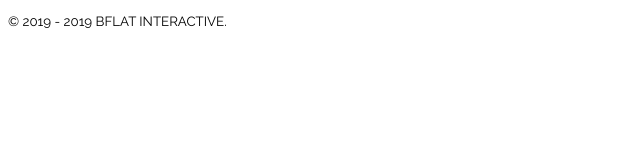
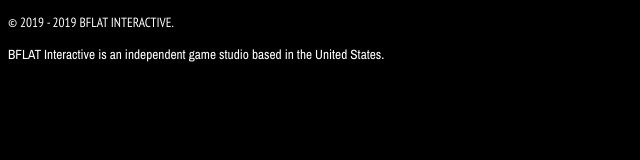
Before and after one commit to BFLATInteractive/dynamic-timestamp, a plain HTML site: page docs/index.html in a window 1280 px wide. Shown: the whole page, without its empty margins (0-640 px from the left). Drawn offline with nearby package versions, Linux system fonts and the light colour scheme.

Commit message:
Update index.html

```diff
--- a/docs/index.html
+++ b/docs/index.html
@@ -2,12 +2,21 @@
 <html>
 
 <head>
-    <link href="https://fonts.googleapis.com/css?family=Raleway" rel="stylesheet">
+    <link href="https://fonts.googleapis.com/css?family=PT+Sans+Narrow" rel="stylesheet">
+    <link href="https://fonts.googleapis.com/css?family=Archivo+Narrow" rel="stylesheet">
     <style>
+        body {
+            background-color: black;
+        }
         p.a {
             font-size: 10pt;
-            font-family: 'Raleway', sans-serif;
-            color: Black;
+            font-family: 'PT Sans Narrow', sans-serif;
+            color: white;
+        }
+        p {
+            font-size: 10pt;
+            font-family: 'Archivo Narrow', sans-serif;
+            color: white;
         }
     </style>
 </head>
@@ -16,7 +25,8 @@
     <p class="a">
         &copy; 2019
         <script>new Date().getFullYear() > 2010 && document.write(" - " + new Date().getFullYear());</script> BFLAT INTERACTIVE.
-    </p>
+    </p><p>BFLAT Interactive is an independent game studio based in the United States.</p>
+
 </body>
 
 </html>
```
